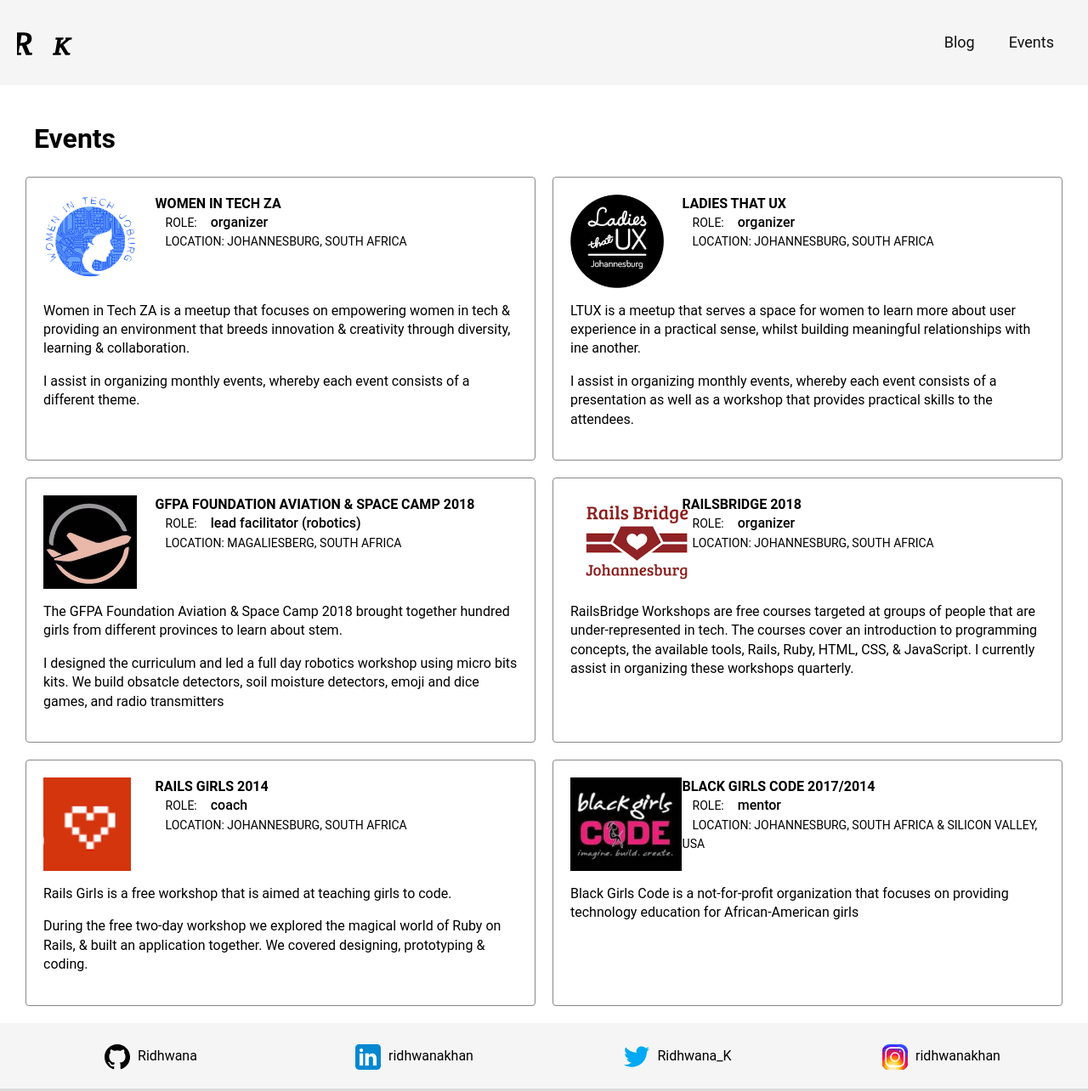
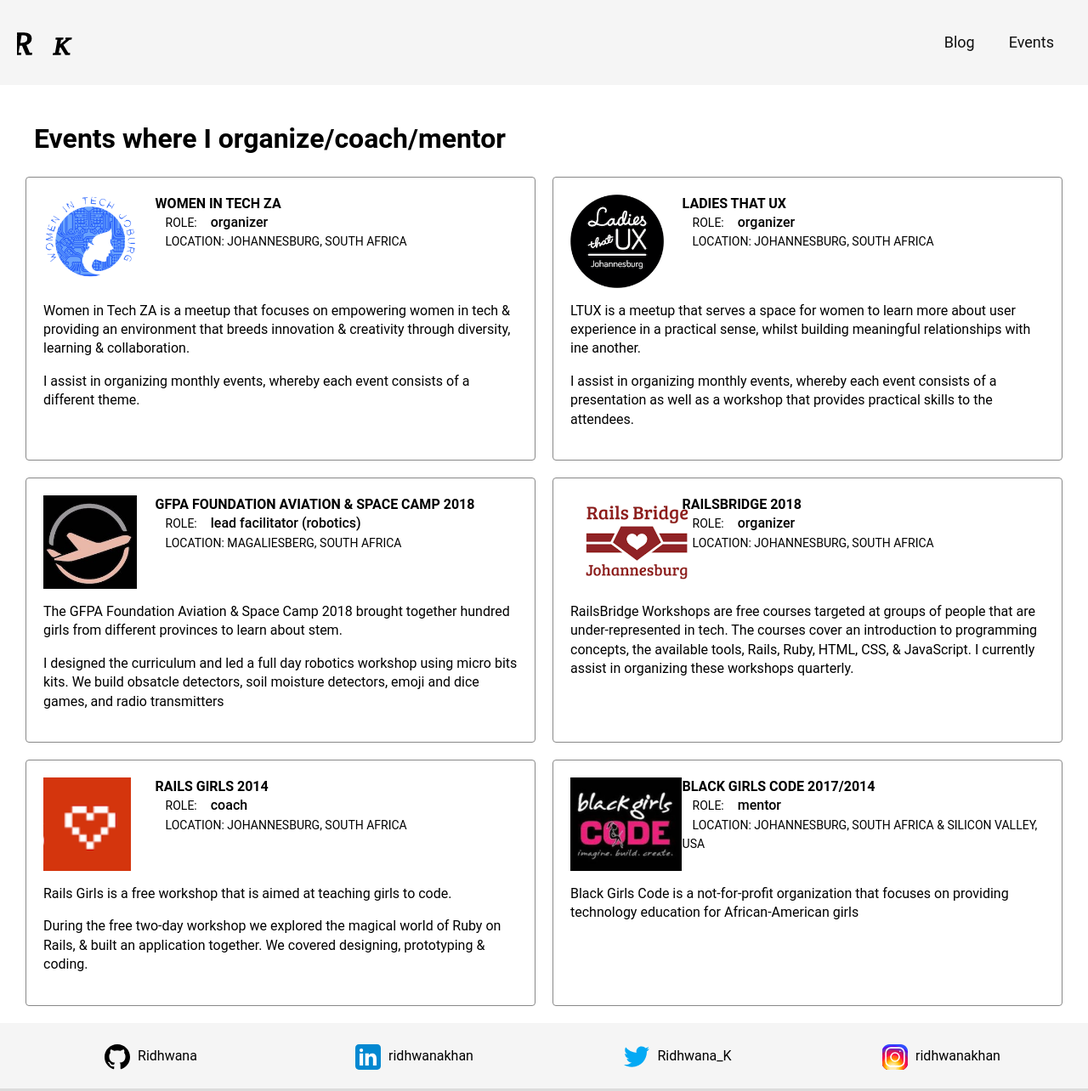
Before and after one commit to Ridhwana/Ridhwana.github.io, a Jekyll site: the page built from events.md, in a window 1280 px wide. Shown: the whole page at 85% size. Built offline with Jekyll 4.4.1, drawn with Linux system fonts in a browser that asks for light colours.

Commit message:
feat: amend the title for events

```diff
--- a/_layouts/events.html
+++ b/_layouts/events.html
@@ -4,7 +4,7 @@ layout: default
 
 <div class="events">
   {%- if page.title -%}
-    <h1 class="page-heading">{{ page.title }}</h1>
+    <h1 class="page-heading">{{ page.title }} where I organize/coach/mentor</h1>
   {%- endif -%}
 
   {{ content }}
```
